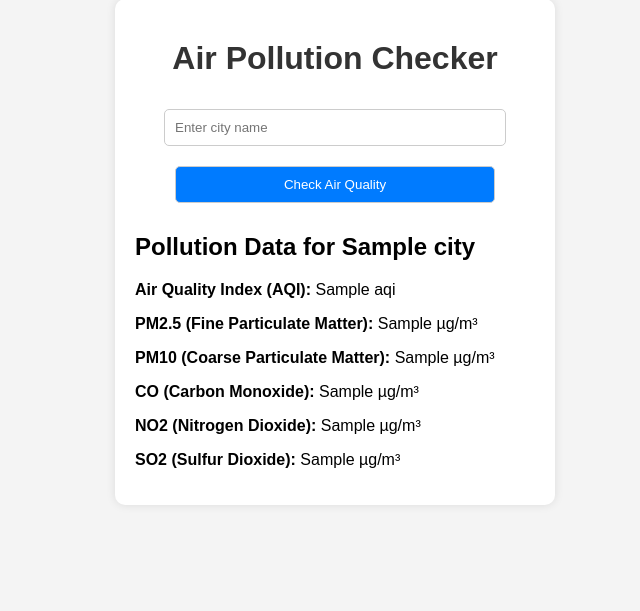
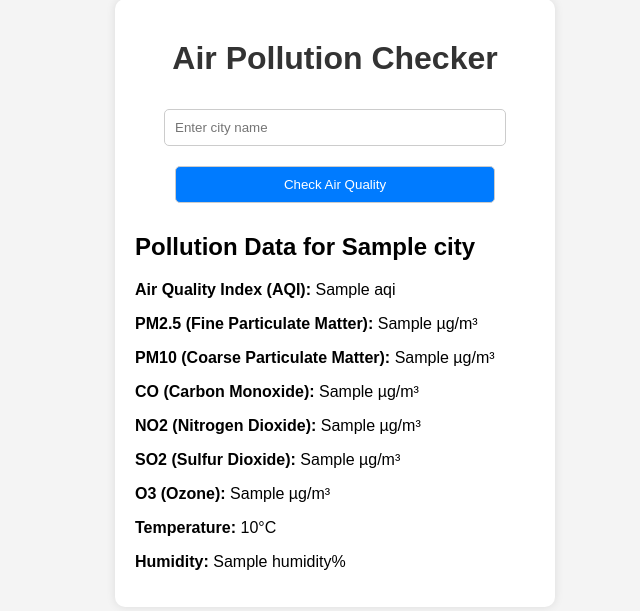
Before and after one commit to GMNazmul55/Air-Polution-Checker, a Django app: template weather/templates/weather/index.html in a window 1280 px wide. Shown: the part 29-640 px from the top of the page, without its empty margins (305-945 px from the left). Run offline with Django 5.2, Linux system fonts and the light colour scheme; the template is opened without the code that fills it: most values are stand-ins (such as "Sample title", 1, 10 or a date in 2020).

Commit message:
new added

```diff
--- a/weather/templates/weather/index.html
+++ b/weather/templates/weather/index.html
@@ -65,6 +65,9 @@
                     <p><strong>CO (Carbon Monoxide):</strong> {{ pollution_data.co }} µg/m³</p>
                     <p><strong>NO2 (Nitrogen Dioxide):</strong> {{ pollution_data.no2 }} µg/m³</p>
                     <p><strong>SO2 (Sulfur Dioxide):</strong> {{ pollution_data.so2 }} µg/m³</p>
+                    <p><strong>O3 (Ozone):</strong> {{ pollution_data.o3 }} µg/m³</p>
+                    <p><strong>Temperature:</strong> {{ pollution_data.temperature }}°C</p>
+                    <p><strong>Humidity:</strong> {{ pollution_data.humidity }}%</p>
 
 
                 </div>
```
